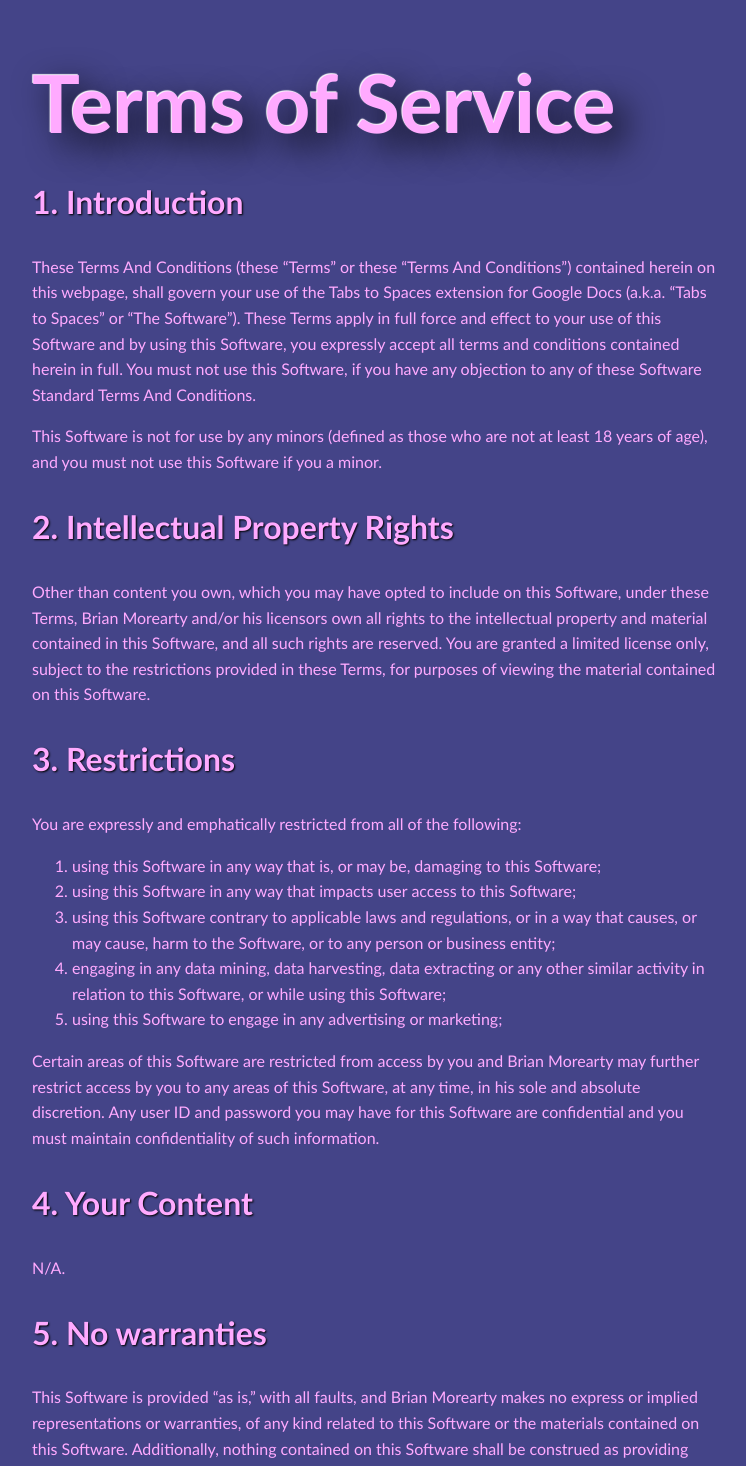
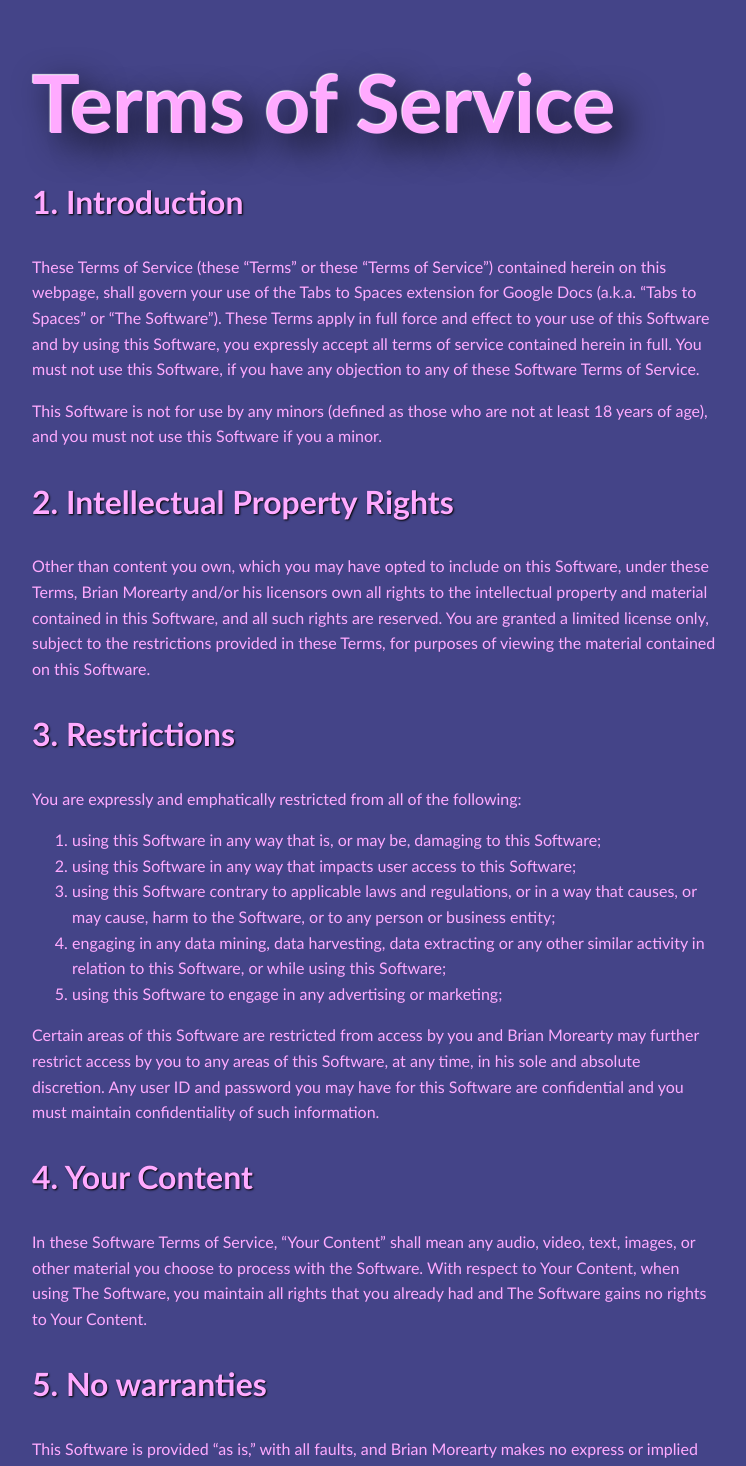
Before and after one commit to BMorearty/fix-code-indents-website, a SvelteKit app: page /terms in a window 1280 px wide. Shown: the top 1466 px of the page, without its empty margins (266-1012 px from the left). Built offline with nearby package versions, Linux system fonts and the light colour scheme.

Commit message:
Terms clarification.

```diff
--- a/src/routes/terms/+page.svelte
+++ b/src/routes/terms/+page.svelte
@@ -3,12 +3,12 @@
 <div class="page page-1">
   <h2>1. Introduction</h2>
   <p>
-    These Terms And Conditions (these “Terms” or these “Terms And Conditions”) contained herein on
-    this webpage, shall govern your use of the Tabs to Spaces extension for Google Docs (a.k.a.
-    “Tabs to Spaces” or “The Software”). These Terms apply in full force and effect to your use of
-    this Software and by using this Software, you expressly accept all terms and conditions
-    contained herein in full. You must not use this Software, if you have any objection to any of
-    these Software Standard Terms And Conditions.
+    These Terms of Service (these “Terms” or these “Terms of Service”) contained herein on this
+    webpage, shall govern your use of the Tabs to Spaces extension for Google Docs (a.k.a. “Tabs to
+    Spaces” or “The Software”). These Terms apply in full force and effect to your use of this
+    Software and by using this Software, you expressly accept all terms of service contained herein
+    in full. You must not use this Software, if you have any objection to any of these Software
+    Terms of Service.
   </p>
   <p>
     This Software is not for use by any minors (defined as those who are not at least 18 years of
@@ -49,7 +49,12 @@
 </div>
 <div class="page page-3">
   <h2>4. Your Content</h2>
-  <p>N/A.</p>
+  <p>
+    In these Software Terms of Service, “Your Content” shall mean any audio, video, text, images, or
+    other material you choose to process with the Software. With respect to Your Content, when using
+    The Software, you maintain all rights that you already had and The Software gains no rights to
+    Your Content.
+  </p>
   <h2>5. No warranties</h2>
   <p>
     This Software is provided “as is,” with all faults, and <span class="token">Brian Morearty</span
@@ -86,7 +91,7 @@
   <p>
     <span class="token">Brian Morearty</span> is permitted to revise these Terms at any time as it sees
     fit, and by using this Software you are expected to review such Terms on a regular basis to ensure
-    you understand all terms and conditions governing use of this Software.
+    you understand all terms of service governing use of this Software.
   </p>
   <h2>10. Assignment</h2>
   <p>
```
